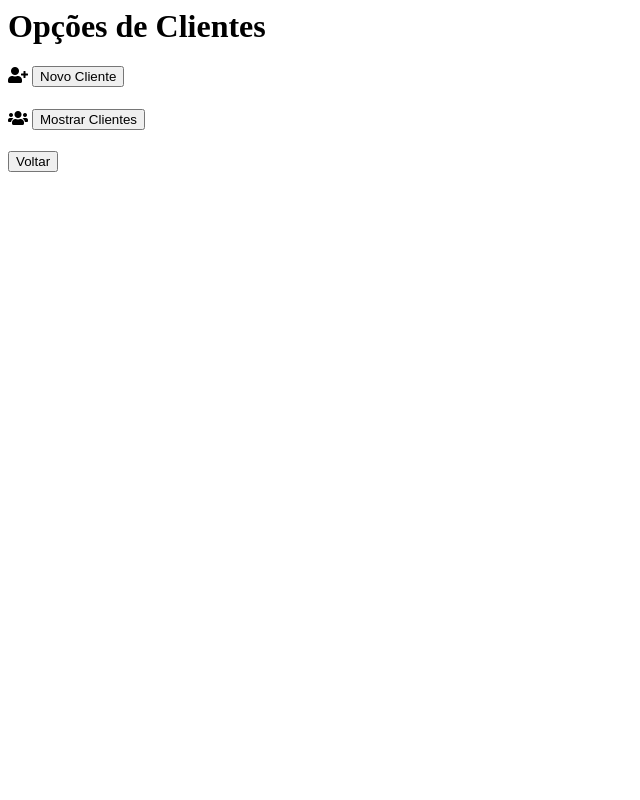
After one commit to arthurandrade369/market, a PHP site: page /src/View/Clients.php in a window 1280 px wide. The commit adds this page. Shown: the whole page, without its empty margins (0-640 px from the left). Run offline with PHP 8.4, Linux system fonts and the light colour scheme.

Commit message:
Clients options

```diff
--- a/public/index.php
+++ b/public/index.php
@@ -9,7 +9,7 @@
 <body>
     <h1>Ações</h1>
     <i class="fas fa-user"></i>
-    <a href="../src/View/newClient.php"><button type="button">Cadastrar Cliente</button></a>
+    <a href="../src/View/Clients.php"><button type="button">Opçoes Cliente</button></a>
 
 </body>
 
--- a/src/Entity/lotes.php
+++ b/src/Entity/Batches.php
@@ -1,6 +1,6 @@
 <?php
 
-class Lotes
+class Batches
 {
     private int $id;
     private string $fabrication_date;
--- /dev/null
+++ b/src/View/Clients.php
@@ -0,0 +1,20 @@
+<html>
+
+<head>
+    <meta charset="utf-8">
+    <title>Clientes</title>
+    <link rel="stylesheet" href="https://use.fontawesome.com/releases/v5.7.1/css/all.css">
+</head>
+
+<body>
+    <h1>Opções de Clientes</h1>
+    <i class="fas fa-user-plus"></i>
+    <a href="./NewClient.php"><button type="button">Novo Cliente</button></a>
+    <h1></h1>
+    <i class="fas fa-users"></i>
+    <a href="./ShowClients.php"><button type="button">Mostrar Clientes</button></a>
+    <h1></h1>
+    <a href="../../public/index.php"><button type="button">Voltar</button></a>
+</body>
+
+</html>
--- a/src/View/newClient.php
+++ b/src/View/newClient.php
@@ -89,7 +89,7 @@ if (isset($_REQUEST['send'])) {
             <input type="submit" name="send" value="Cadastrar">
         </form>
 
-        <a href="../../public/index.php"><button type="button">Voltar</button></a>
+        <a href="./Clients.php"><button type="button">Voltar</button></a>
     </div>
 
 </body>
```
Also changed, not shown: src/Controller/clientsController.php (+8 -4 lines), src/View/Show.php (deleted, +0 -15 lines), src/View/ShowClients.php (added, +15 -0 lines).
